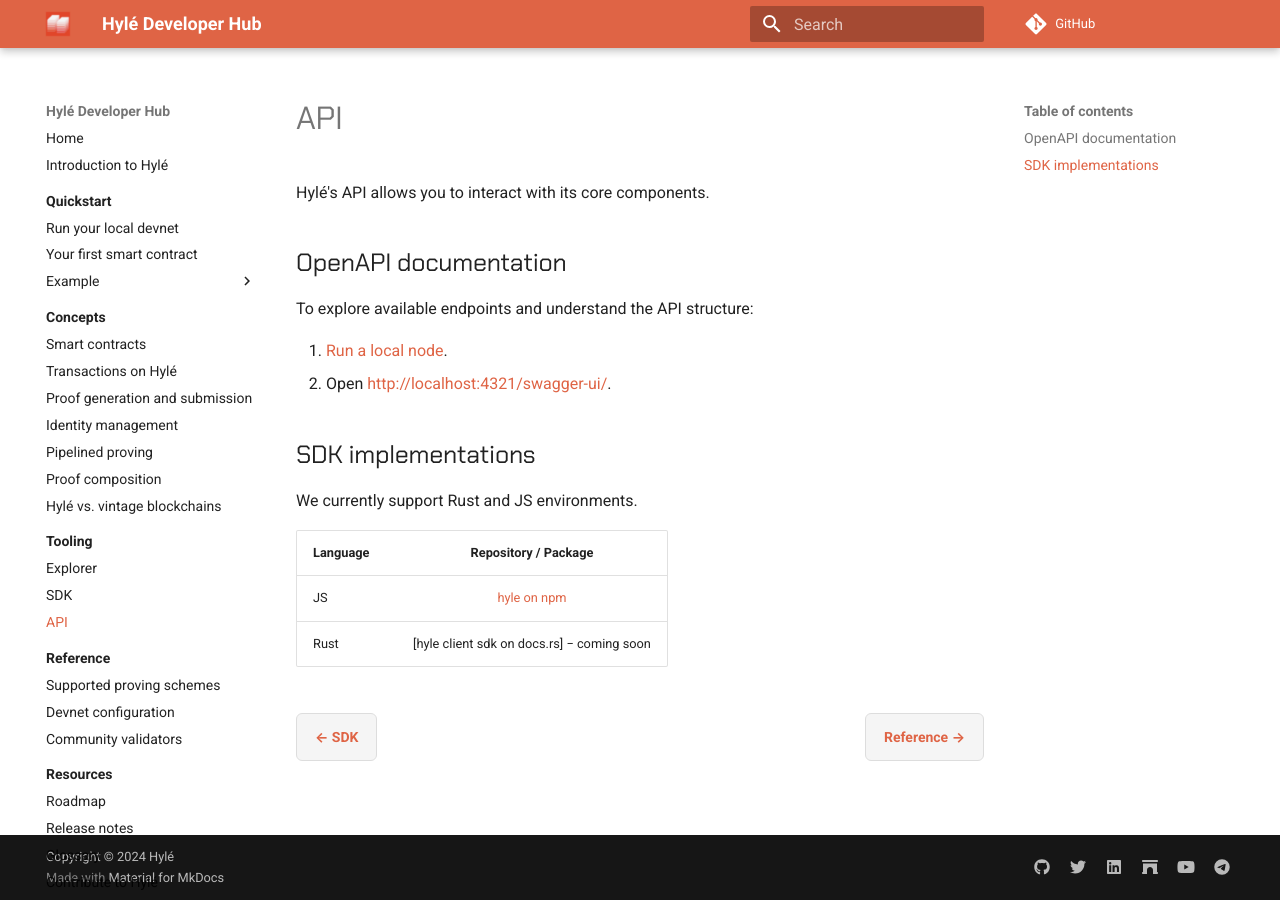
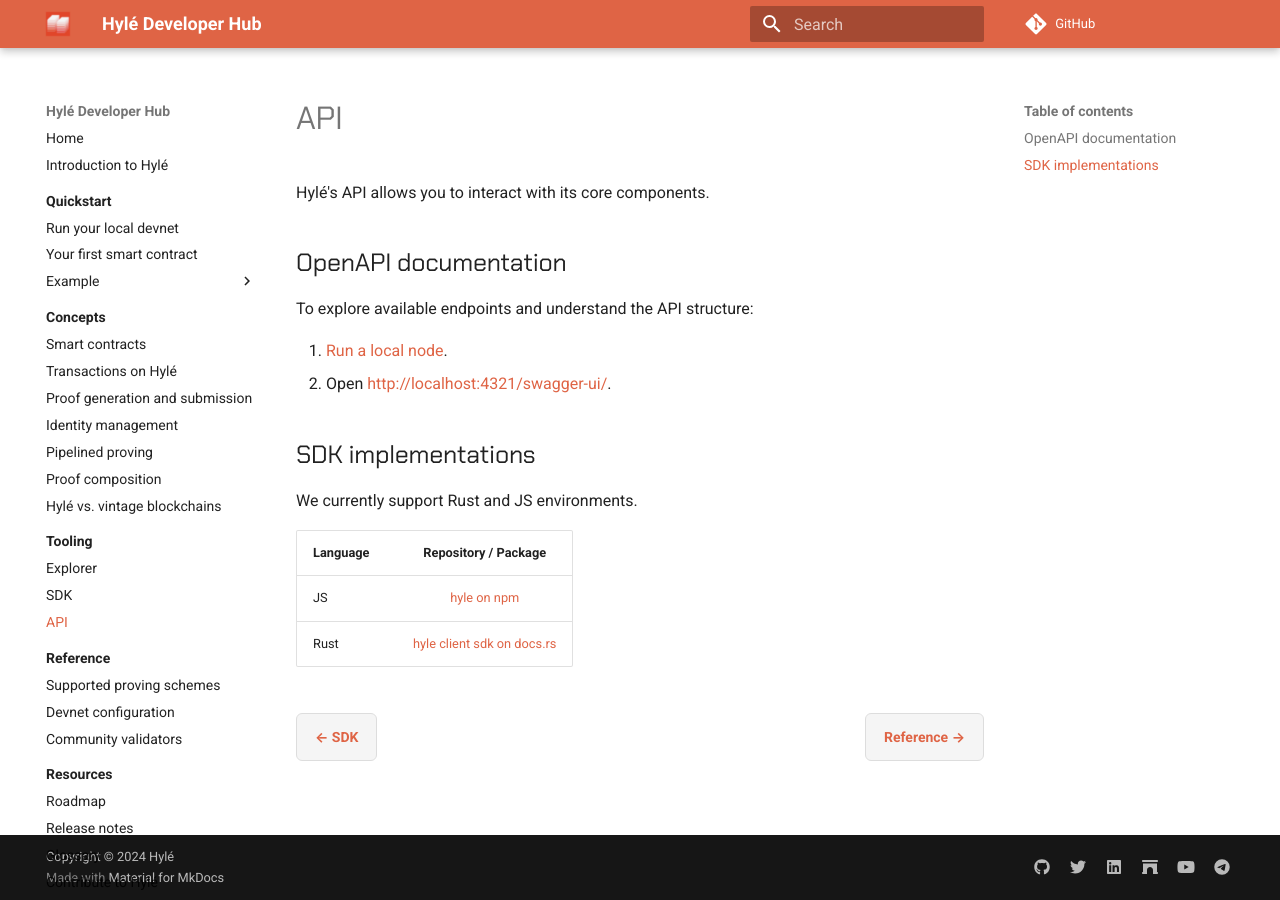
Before and after one commit to Hyle-org/devhub-hyle, an MkDocs documentation site: the page built from docs/tooling/api.md, in a window 1280 px wide. Built offline with MkDocs 1.6.1 and Material for MkDocs 9.7.7, drawn with Linux system fonts in a browser that asks for light colours; plug-ins that fetch from the network failed and are left out; comment, search, counter and statistics services are not loaded.

```diff
--- a/docs/tooling/api.md
+++ b/docs/tooling/api.md
@@ -16,4 +16,4 @@ We currently support Rust and JS environments.
 | Language | Repository / Package |
 |----------|:--------------------:|
 | JS       | [hyle on npm](https://www.npmjs.com/package/hyle)                  |
-| Rust     | [hyle client sdk on docs.rs] − coming soon              |
+| Rust     | [hyle client sdk on docs.rs](https://crates.io/crates/hyle-client-sdk)              |
```
